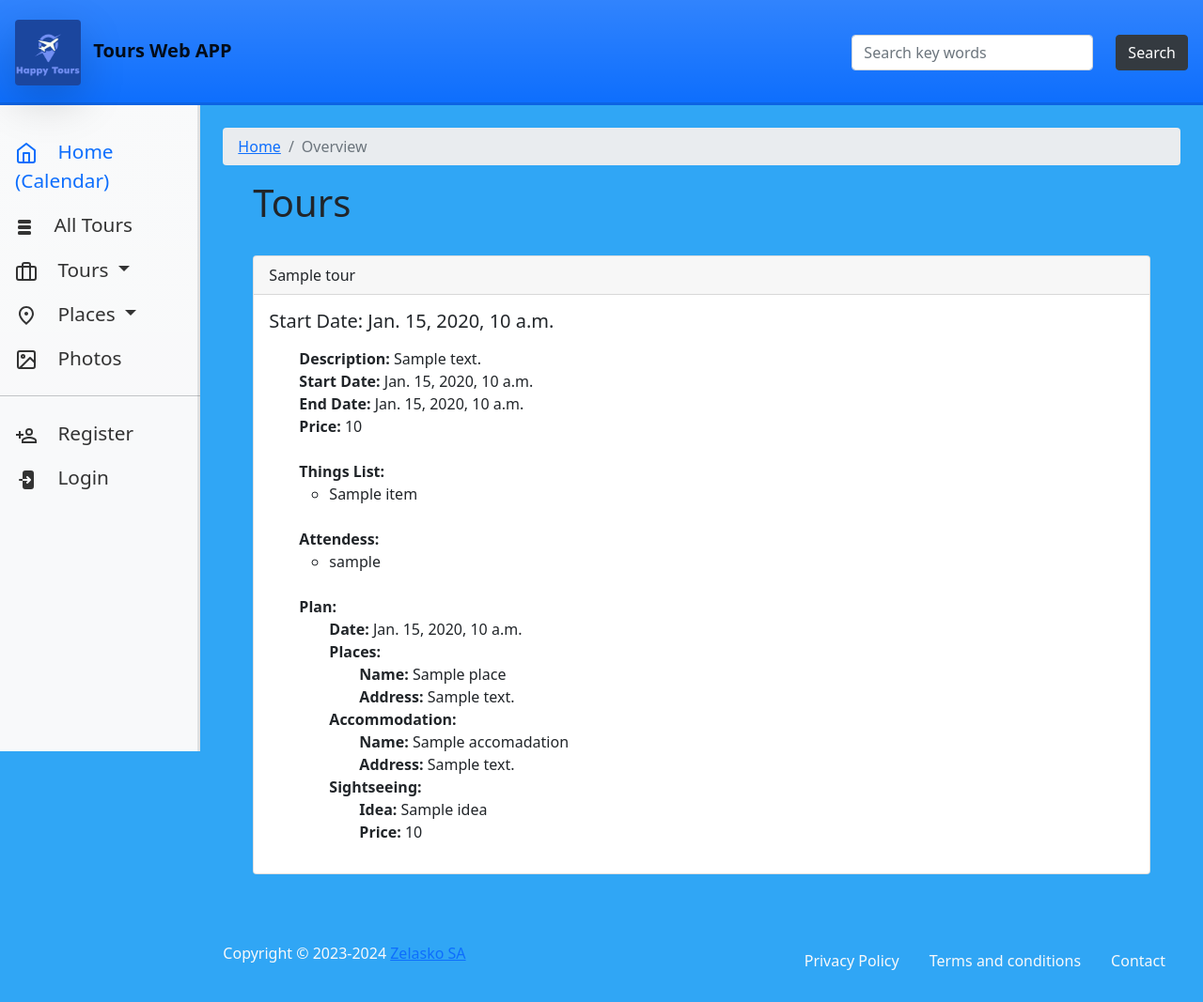
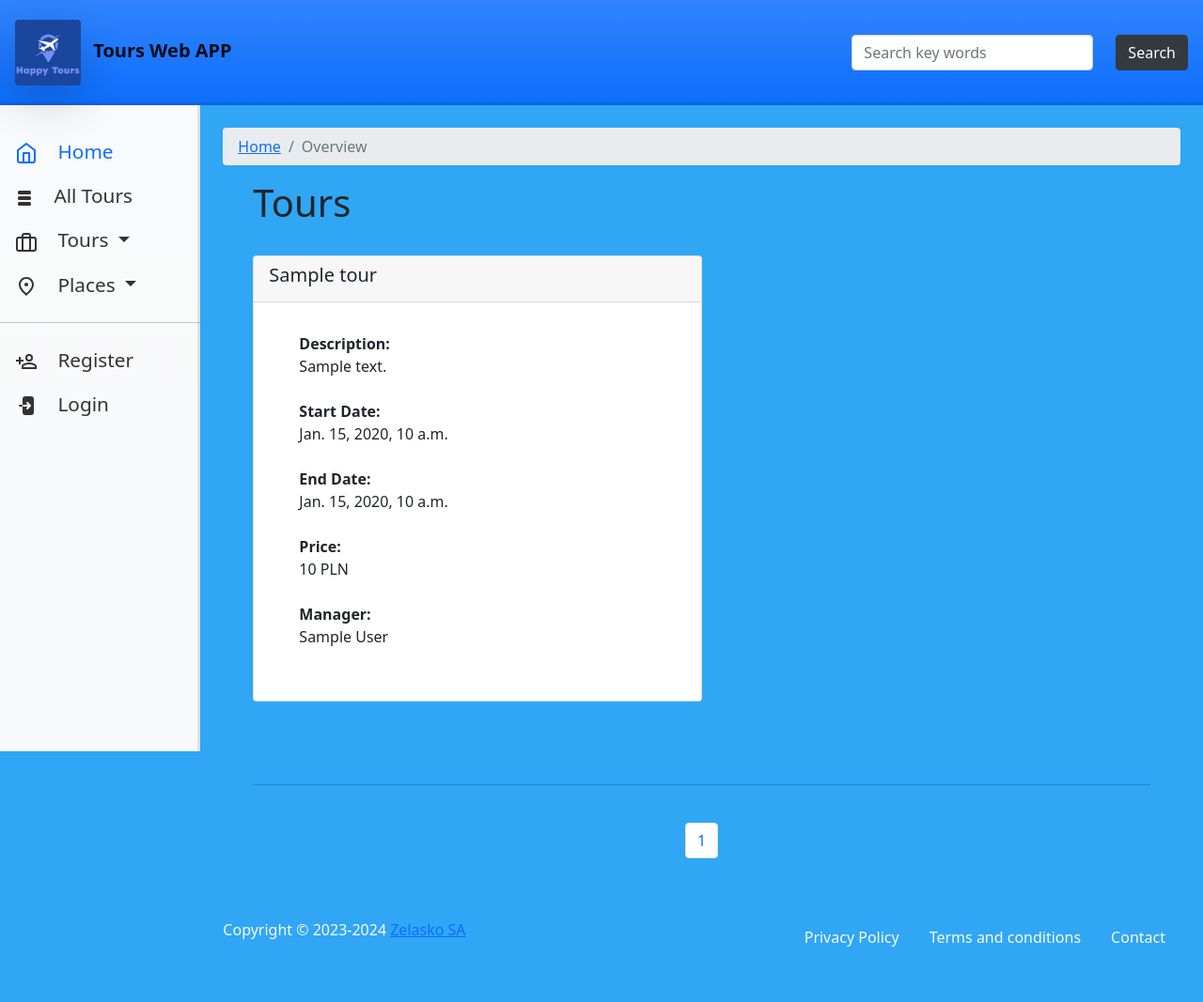
Before and after one commit to wojti1728/mytour_website, a Django app: template mytour_website/tours/templates/tours/tour_list.html in a window 1280 px wide. Shown: the whole page at 94% size. After the commit the page ends 1008 px from the top, so only its background shows below. Run offline with Django 3.2, Linux system fonts and the light colour scheme; the template is opened without the code that fills it: most values are stand-ins (such as "Sample title", 1, 10 or a date in 2020); some libraries are stand-ins or nearby versions.

Commit message:
Some view updates

```diff
--- a/mytour_website/tours/templates/tours/navbar.html
+++ b/mytour_website/tours/templates/tours/navbar.html
@@ -35,7 +35,7 @@
                                 <path d="M3 9l9-7 9 7v11a2 2 0 0 1-2 2H5a2 2 0 0 1-2-2z"></path>
                                 <polyline points="9 22 9 12 15 12 15 22"></polyline>
                             </svg>
-                            <span class="ml-3">Home (Calendar)</span>
+                            <span class="ml-3">Home</span>
                         </a>
                     </li>
                     <li class="nav-item">
@@ -128,24 +128,73 @@
 
                         </ul>
                     </li>
+                    {% if user.is_authenticated %}
+                    <li class="nav-item dropdown">
+                        <a class="nav-link dropdown-toggle" href="#" role="button" data-bs-toggle="dropdown"
+                            aria-expanded="false">
+                            <svg xmlns="http://www.w3.org/2000/svg" width="24" height="24" viewBox="0 0 24 24">
+                                <path fill="currentColor"
+                                    d="M4 13c.55 0 1-.45 1-1s-.45-1-1-1s-1 .45-1 1s.45 1 1 1zm0 4c.55 0 1-.45 1-1s-.45-1-1-1s-1 .45-1 1s.45 1 1 1zm0-8c.55 0 1-.45 1-1s-.45-1-1-1s-1 .45-1 1s.45 1 1 1zm4 4h12c.55 0 1-.45 1-1s-.45-1-1-1H8c-.55 0-1 .45-1 1s.45 1 1 1zm0 4h12c.55 0 1-.45 1-1s-.45-1-1-1H8c-.55 0-1 .45-1 1s.45 1 1 1zM7 8c0 .55.45 1 1 1h12c.55 0 1-.45 1-1s-.45-1-1-1H8c-.55 0-1 .45-1 1zm-3 5c.55 0 1-.45 1-1s-.45-1-1-1s-1 .45-1 1s.45 1 1 1zm0 4c.55 0 1-.45 1-1s-.45-1-1-1s-1 .45-1 1s.45 1 1 1zm0-8c.55 0 1-.45 1-1s-.45-1-1-1s-1 .45-1 1s.45 1 1 1zm4 4h12c.55 0 1-.45 1-1s-.45-1-1-1H8c-.55 0-1 .45-1 1s.45 1 1 1zm0 4h12c.55 0 1-.45 1-1s-.45-1-1-1H8c-.55 0-1 .45-1 1s.45 1 1 1zM7 8c0 .55.45 1 1 1h12c.55 0 1-.45 1-1s-.45-1-1-1H8c-.55 0-1 .45-1 1z" />
+                            </svg>
+                            <span class="ml-3">Drop Down Lists</span>
+                        </a>
+                        <ul class="dropdown-menu">
                             <li class="nav-item">
-                        <a class="nav-link" href="#">
+                                <a class="nav-link" href="{% url 'add-accommodation' %}">
                                     <svg xmlns="http://www.w3.org/2000/svg" width="24" height="24" viewBox="0 0 24 24">
-                                <g fill="none" stroke="currentColor" stroke-linecap="round" stroke-linejoin="round"
-                                    stroke-width="2">
+                                        <g fill="none" stroke="currentColor" stroke-linecap="round"
+                                            stroke-linejoin="round" stroke-width="2">
                                             <rect width="18" height="18" x="3" y="3" rx="2" ry="2" />
                                             <circle cx="8.5" cy="8.5" r="1.5" />
                                             <path d="m21 15l-5-5L5 21" />
                                         </g>
                                     </svg>
-                            <span class="ml-3">Photos</span>
+                                    <span class="ml-3">Add Accommodation</span>
                                 </a>
                             </li>
+                            <li class="nav-item">
+                                <a class="nav-link" href="{% url 'add-new-item' %}">
+                                    <svg xmlns="http://www.w3.org/2000/svg" width="36" height="36" viewBox="0 0 36 36">
+                                        <path fill="currentColor" d="M15 8h9v2h-9z"
+                                            class="clr-i-outline clr-i-outline-path-1" />
+                                        <path fill="currentColor" d="M15 12h9v2h-9z"
+                                            class="clr-i-outline clr-i-outline-path-2" />
+                                        <path fill="currentColor" d="M15 16h9v2h-9z"
+                                            class="clr-i-outline clr-i-outline-path-3" />
+                                        <path fill="currentColor" d="M15 20h9v2h-9z"
+                                            class="clr-i-outline clr-i-outline-path-4" />
+                                        <path fill="currentColor" d="M15 24h9v2h-9z"
+                                            class="clr-i-outline clr-i-outline-path-5" />
+                                        <path fill="currentColor" d="M11 8h2v2h-2z"
+                                            class="clr-i-outline clr-i-outline-path-6" />
+                                        <path fill="currentColor" d="M11 12h2v2h-2z"
+                                            class="clr-i-outline clr-i-outline-path-7" />
+                                        <path fill="currentColor" d="M11 16h2v2h-2z"
+                                            class="clr-i-outline clr-i-outline-path-8" />
+                                        <path fill="currentColor" d="M11 20h2v2h-2z"
+                                            class="clr-i-outline clr-i-outline-path-9" />
+                                        <path fill="currentColor" d="M11 24h2v2h-2z"
+                                            class="clr-i-outline clr-i-outline-path-10" />
+                                        <path fill="currentColor"
+                                            d="M28 2H8a2 2 0 0 0-2 2v28a2 2 0 0 0 2 2h20a2 2 0 0 0 2-2V4a2 2 0 0 0-2-2Zm0 30H8V4h20Z"
+                                            class="clr-i-outline clr-i-outline-path-11" />
+                                        <path fill="none" d="M0 0h36v36H0z" />
+                                    </svg>
+                                    <span class="ml-3">Add New List Item</span>
+                                </a>
+                            </li>
+                        </ul>
+                    </li>
+                    {% endif %}
                     {% if user.is_authenticated %}
                     <li class="nav-item dropdown">
                         <a class="nav-link dropdown-toggle" href="#" role="button" data-bs-toggle="dropdown"
                             aria-expanded="false">
-                            Downloads
+                            <svg xmlns="http://www.w3.org/2000/svg" width="24" height="24" viewBox="0 0 24 24">
+                                <path fill="currentColor"
+                                    d="M16.59 9H15V4c0-.55-.45-1-1-1h-4c-.55 0-1 .45-1 1v5H7.41c-.89 0-1.34 1.08-.71 1.71l4.59 4.59c.39.39 1.02.39 1.41 0l4.59-4.59c.63-.63.19-1.71-.7-1.71zM5 19c0 .55.45 1 1 1h12c.55 0 1-.45 1-1s-.45-1-1-1H6c-.55 0-1 .45-1 1z" />
+                            </svg>
+                            <span class="ml-3">Download</span>
                         </a>
                         <ul class="dropdown-menu">
                             <li><a class="dropdown-item" href="{% url 'tour_pdf' %}"> <svg
--- a/mytour_website/tours/templates/tours/tour_list.html
+++ b/mytour_website/tours/templates/tours/tour_list.html
@@ -9,62 +9,19 @@
 
     {% for tour in tour_list%}
 
-    <div class="card">
-        <div class="card-header">
-            {{ tour.title }}
+    <div class="card w-50">
+        <div class=" card-header">
+            <h5 class="card-title">{{ tour }}</h5>
         </div>
         <div class="card-body">
-            <h5 class="card-title">Start Date: {{ tour.start_date }}</h5>
             <p class="card-text">
-
             <ul>
-                <b>Description:</b> {{ tour.description }}<br>
-                <b>Start Date:</b> {{ tour.start_date }}<br>
-                <b>End Date:</b> {{ tour.end_date }}<br>
-                <b>Price:</b> {{ tour.price }}<br>
+                <b>Description:</b><br> {{ tour.description }}<br><br>
+                <b>Start Date:</b><br> {{ tour.start_date }}<br><br>
+                <b>End Date:</b><br> {{ tour.end_date }}<br><br>
+                <b>Price:</b><br> {{ tour.price }} PLN<br><br>
+                <b>Manager:</b><br> {{ tour.administrator.first_name }} {{ tour.administrator.last_name }}<br>
                 <br>
-                <b>Things List:</b>
-                <ul>
-                    {% for item in tour.things_list.all %}
-                    <li>{{ item.title }}</li>
-                    {% endfor %}
-                </ul>
-                <br>
-                <b>Attendess:</b>
-                <ul>
-                    {% for user in tour.attendees.all %}
-                    <li>{{ user.user_name }}</li>
-                    {% endfor %}
-                </ul>
-                <br>
-                <b>Plan:</b>
-                <ul>
-                    {% for day in tour.day.all %}
-                    <b>Date:</b> {{ day.date }}<br>
-                    <b>Places:</b>
-                    <ul>
-                        {% for place in day.places.all %}
-                        <b>Name: </b> {{ place.name }}<br>
-                        <b>Address: </b> {{ place.address }}<br>
-                        {% endfor %}
-                    </ul>
-                    <b>Accommodation:</b>
-                    <ul>
-                        <b>Name: </b>{{ day.accomadation.name }}<br>
-                        <b>Address: </b>{{ day.accomadation.address }}<br>
-                    </ul>
-                    <b>Sightseeing:</b>
-                    <ul>
-                        {% for idea in day.sightseeing.all %}
-                        <b>Idea:</b> {{ idea.name }}<br>
-                        <b>Price:</b> {{ idea.price }}<br>
-                        {% endfor %}
-                    </ul>
-                    {% endfor %}
-                </ul>
-
-            </ul>
-            </p>
         </div>
     </div>
     <br>
@@ -72,6 +29,37 @@
 
     {% endfor %}
 
+    <br><br>
+    <hr><br>
+
+
+    <nav aria-label="Page navigation example" class="mx-auto d-flex justify-content-center">
+        <ul class="pagination">
+
+            {% if tours.has_previous %}
+            <li class="page-item"><a class="page-link" href="?page=1">&laquo First</a></li>
+            <li class="page-item"><a class="page-link" href="?page={{ places.previous_page_number }}">
+                    Previous</a></li>
+            {% endif %}
+
+            <!-- <li class="page-item disabled"><a class="page-link" href="#">Page {{ places.number }}
+                    of {{ places.paginator.num_pages }}</a></li> -->
+
+            {% for i in nums %}
+            <li class="page-item"><a class="page-link" href="?page={{ forloop.counter }}">
+                    {{ forloop.counter }}</a>
+            </li>
+
+            {% endfor %}
+
+            {% if tours.has_next %}
+            <li class="page-item"><a class="page-link" href="?page={{ places.next_page_number }}">Next</a></li>
+            <li class="page-item"><a class="page-link" href="?page={{ places.paginator.num_pages }}">Last &raquo</a>
+            </li>
+            {% endif %}
+
+        </ul>
+    </nav>
 
 </div>
 
--- a/mytour_website/tours/urls.py
+++ b/mytour_website/tours/urls.py
@@ -26,4 +26,5 @@ urlpatterns = [
     path('my_tours', views.my_tours, name='my_tours'),
     path('search_tours', views.search_tours, name='search_tours'),
     path('add_accommodation', views.add_accommodation, name='add-accommodation'),
+    path('add_new_item', views.add_new_item, name='add-new-item'),
 ]
```
Also changed, not shown: mytour_website/locustfile.py (+84 -57 lines), mytour_website/tours/forms.py (+28 -0 lines), mytour_website/tours/templates/tours/add_new_item.html (renamed from mytour_website/manage.py, +23 -18 lines), mytour_website/tours/templates/tours/show_tour.html (+21 -2 lines), mytour_website/tours/views.py (+27 -8 lines). Lines whose indentation alone changed are shown as unchanged.
